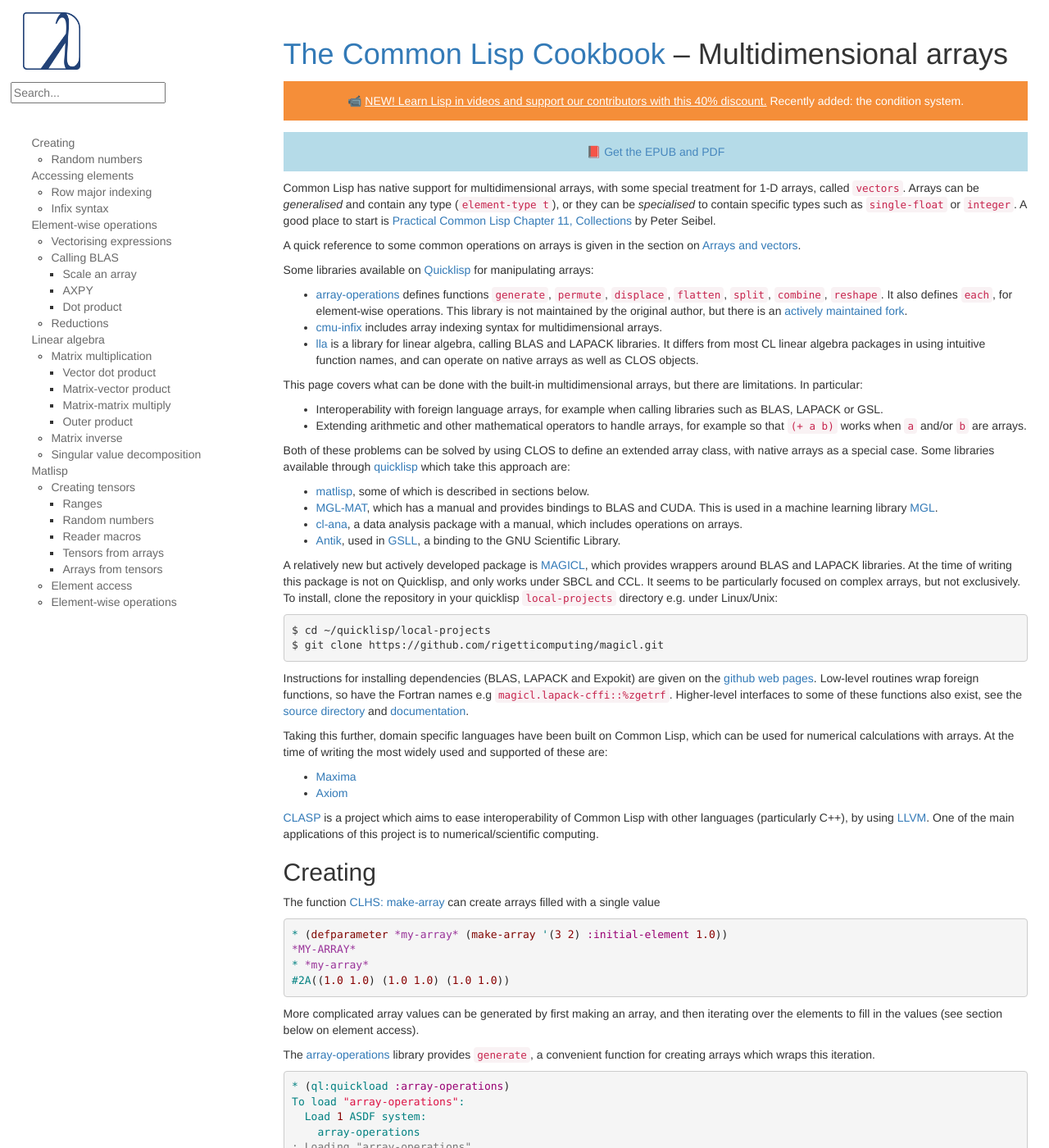
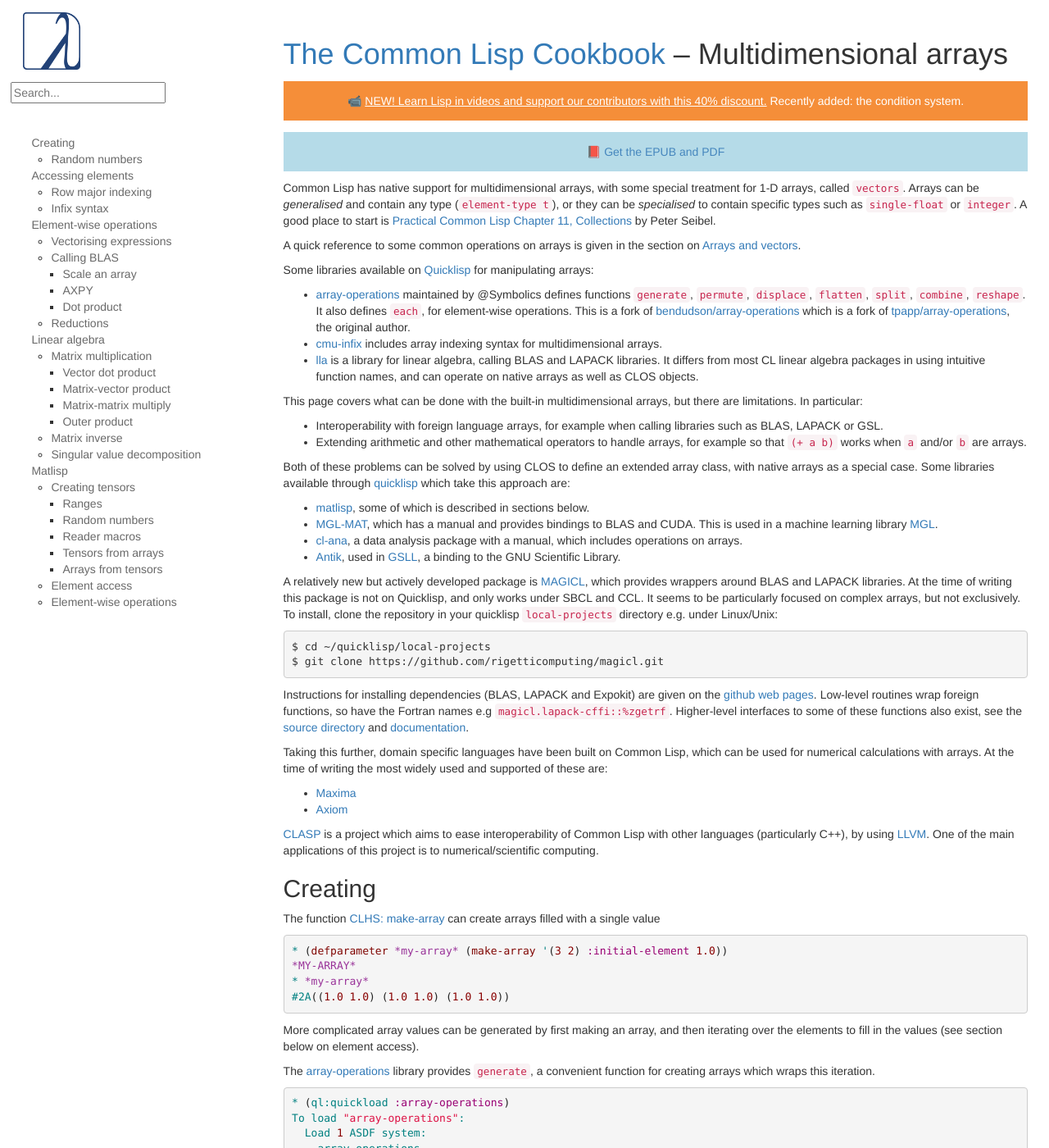
Before and after one commit to LispCookbook/cl-cookbook, a Jekyll site: the page built from arrays.md, in a window 1280 px wide and 1400 px high. Shown: the whole window at 82% size. Built offline with Jekyll 4.4.1, drawn with Linux system fonts in a browser that asks for light colours; some of the changed text lies outside the part shown.

Commit message:
Update the active maintain repo link for Array-operations
It is now part of Lisp-Stat

closes https://github.com/LispCookbook/cl-cookbook/pull/466

```diff
--- a/arrays.md
+++ b/arrays.md
@@ -15,11 +15,12 @@
 
 Some libraries available on [Quicklisp](https://www.quicklisp.org/beta/) for manipulating arrays:
 
-- [array-operations](https://github.com/tpapp/array-operations) defines
+- [array-operations](https://github.com/Lisp-Stat/array-operations) maintained by @Symbolics defines
   functions `generate`, `permute`, `displace`, `flatten`, `split`,
   `combine`, `reshape`. It also defines `each`, for element-wise
-  operations. This library is not maintained by the original author,
-  but there is an [actively maintained fork](https://github.com/bendudson/array-operations).
+  operations. This is a fork of [bendudson/array-operations](https://github.com/bendudson/array-operations) which is a fork of
+  [tpapp/array-operations](https://github.com/tpapp/array-operations), the original
+  author.
 - [cmu-infix](https://github.com/rigetticomputing/cmu-infix) includes
   array indexing syntax for multidimensional arrays.
 - [lla](https://github.com/tpapp/lla) is a library for linear algebra, calling BLAS and LAPACK
@@ -124,7 +125,7 @@
 Note that the nickname for `array-operations` is `aops`. The
 `generate` function can also iterate over the array subscripts by
 passing the key `:subscripts`. See the
-[github repository](https://github.com/tpapp/array-operations) for
+[Array Operations manual on generate](https://lisp-stat.dev/docs/manuals/array-operations/#generate) for
 more examples.
 
 ### Random numbers
@@ -365,7 +366,7 @@
 ## Element-wise operations
 
 To multiply two arrays of numbers of the same size, pass a function
-to `each` in the [array-operations](https://github.com/tpapp/array-operations) library:
+to `each` in the [array-operations](https://github.com/Lisp-Stat/array-operations) library:
 
 ~~~lisp
 * (aops:each #'* #(1 2 3) #(2 3 4))
@@ -691,7 +692,7 @@
 
 #### Outer product
 
-The [array-operations](https://github.com/tpapp/array-operations)
+The [array-operations](https://github.com/Lisp-Stat/array-operations)
 package contains a generalised [outer product](https://en.wikipedia.org/wiki/Outer_product)
 function:
 
```
